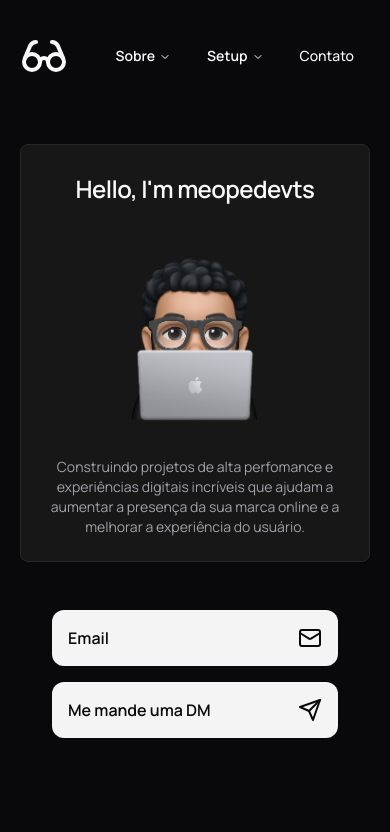
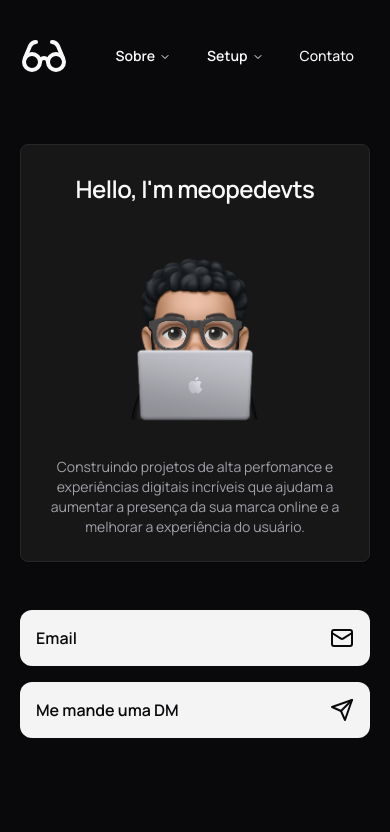
Before and after one commit to meopedevts/personal-portfolio, a Next.js app: page /contacts in a window 390 px wide. Shown: the top 832 px of the page. Built offline with nearby package versions, Linux system fonts and the light colour scheme.

Commit message:
style: Correção das margens da versão mobile do componente MediaContacts

```diff
--- a/components/contacts/media-contact.tsx
+++ b/components/contacts/media-contact.tsx
@@ -27,7 +27,7 @@ const MediaContact = () => {
         <Link
           key={index}
           href={media.href}
-          className="mx-8 flex items-center justify-between rounded-xl bg-zinc-100 px-4 py-4 font-semibold text-zinc-950 transition-all duration-300 ease-in-out hover:scale-105 hover:bg-zinc-200"
+          className="mx-auto flex items-center justify-between rounded-xl bg-zinc-100 px-4 py-4 font-semibold text-zinc-950 transition-all duration-300 ease-in-out hover:scale-105 hover:bg-zinc-200 md:mx-8"
         >
           {media.title}
           <media.icon />
```
